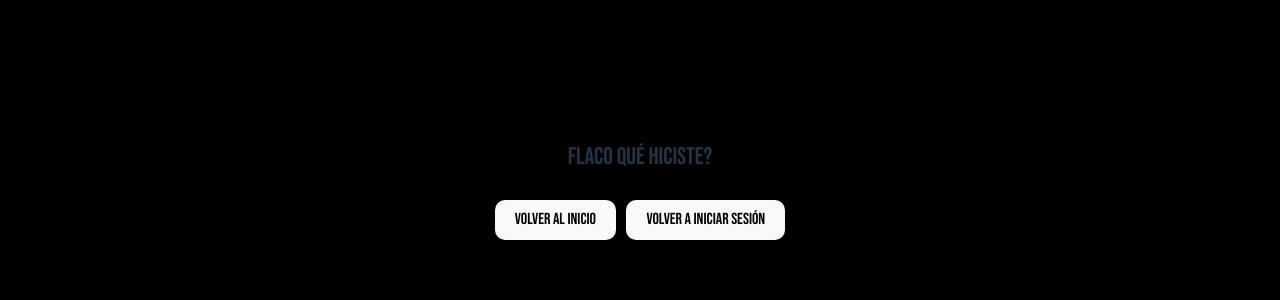
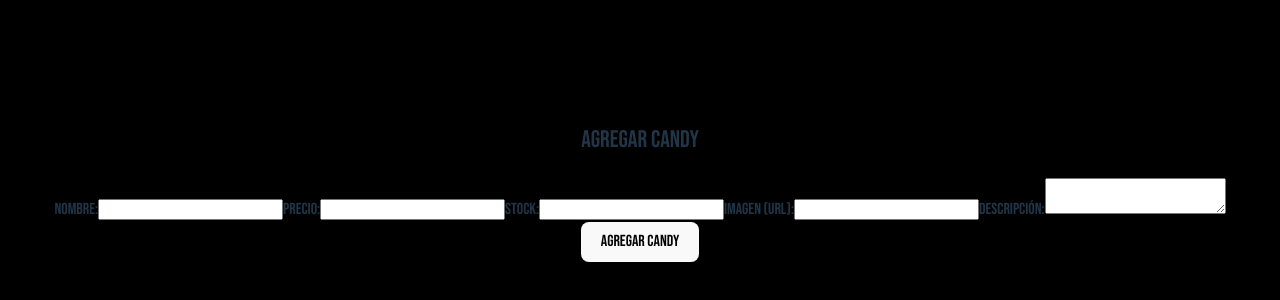
Before and after one commit to Morkalll/TPI, a React (Vite) app: page /addcandy in a window 1280 px wide. Shown: the part 218-518 px from the top of the page. Built offline with nearby package versions, Linux system fonts and the light colour scheme.

Commit message:
Creacion de CreateMovieForm.jsx y CreateCandyForm, css a completar

```diff
--- a/src/App.jsx
+++ b/src/App.jsx
@@ -13,7 +13,8 @@ import { Profile } from './components/pages/Profile/Profile';
 import { Candy } from './components/pages/Candy/Candy';
 import { NotFound } from './components/pages/NotFound/NotFound';
 import { CheckoutPage } from "./components/pages/Cart/CheckoutPage";
-
+import { CreateMoviesForm } from './components/Forms/CreateMovieForm';
+import { CreateCandyForm } from './components/Forms/CreateCandyForm';
 
 
 
@@ -35,7 +36,8 @@ function App() {
         <Route path='candy' element={<Candy />} />
         <Route path='*' element={<NotFound />} />
         <Route path="/checkout" element={<CheckoutPage />} />
-
+        <Route path="/addmovie" element={<CreateMoviesForm />} />
+        <Route path="/addcandy" element={<CreateCandyForm />} />
       </Routes>
 
       <ToastContainer />
--- /dev/null
+++ b/src/components/Forms/CreateCandyForm.jsx
@@ -0,0 +1,69 @@
+import { useState } from "react";
+
+export const CreateCandyForm = () => {
+  const [form, setForm] = useState({
+    name: "",
+    price: "",
+    stock: "",
+    image: "",
+    description: "",
+  });
+
+  const [message, setMessage] = useState("");
+
+  const handleChange = (e) => {
+    setForm({ ...form, [e.target.name]: e.target.value });
+  };
+
+  const handleSubmit = async (e) => {
+    e.preventDefault();
+
+    try {
+      const response = await fetch("http://localhost:3000/api/candy", {
+        method: "POST",
+        headers: {
+          "Content-Type": "application/json",
+        },
+        body: JSON.stringify(form),
+      });
+
+      if (!response.ok) throw new Error("Error al crear el producto");
+
+      setMessage("Producto agregado con éxito");
+      setForm({
+        name: "",
+        price: "",
+        stock: "",
+        image: "",
+        description: "",
+      });
+    } catch (error) {
+      setMessage(error.message);
+    }
+  };
+
+  return (
+    <div>
+      <h2>Agregar Candy</h2>
+      <form onSubmit={handleSubmit}>
+        <label>Nombre:</label>
+        <input name="name" value={form.name} onChange={handleChange} required />
+
+        <label>Precio:</label>
+        <input name="price" type="number" value={form.price} onChange={handleChange} required />
+
+        <label>Stock:</label>
+        <input name="stock" type="number" value={form.stock} onChange={handleChange} required />
+
+        <label>Imagen (URL):</label>
+        <input name="image" value={form.image} onChange={handleChange} required />
+
+        <label>Descripción:</label>
+        <textarea name="description" value={form.description} onChange={handleChange} required />
+
+        <button type="submit">Agregar Candy</button>
+      </form>
+      {message && <p>{message}</p>}
+    </div>
+  );
+};
--- /dev/null
+++ b/src/components/Forms/CreateMovieForm.jsx
@@ -0,0 +1,90 @@
+import { useState } from "react";
+import './CreateMovieForm.css'
+
+export const CreateMoviesForm = () => {
+  const [form, setForm] = useState({
+    title: "",
+    genre: "",
+    director: "",
+    rating: "",
+    duration: "",
+    synopsis: "",
+    poster: "",
+    posterCarousel: "",
+    releaseDate: "",
+  });
+
+  const [message, setMessage] = useState("");
+
+  const handleChange = (e) => {
+    setForm({ ...form, [e.target.name]: e.target.value });
+  };
+
+  const handleSubmit = async (e) => {
+    e.preventDefault();
+
+    try {
+      const response = await fetch("http://localhost:3000/api/movielistings", {
+        method: "POST",
+        headers: {
+          "Content-Type": "application/json",
+        },
+        body: JSON.stringify(form),
+      });
+
+      if (!response.ok) throw new Error("Error al crear la película");
+
+      setMessage(" Película creada con éxito");
+      setForm({
+        title: "",
+        genre: "",
+        director: "",
+        rating: "",
+        duration: "",
+        synopsis: "",
+        poster: "",
+        posterCarousel: "",
+        releaseDate: "",
+      });
+    } catch (error) {
+      setMessage(error.message);
+    }
+  };
+
+  return (
+    <div>
+      <h2>Agregar Película</h2>
+      <form onSubmit={handleSubmit} classname ="movie-form">
+        <label>Título:</label>
+        <input name="title" value={form.title} onChange={handleChange} required />
+
+        <label>Género:</label>
+        <input name="genre" value={form.genre} onChange={handleChange} required />
+
+        <label>Director:</label>
+        <input name="director" value={form.director} onChange={handleChange} required />
+
+        <label>Rating:</label>
+        <input name="rating" type="number" value={form.rating} onChange={handleChange} />
+
+        <label>Duración (min):</label>
+        <input name="duration" type="number" value={form.duration} onChange={handleChange} />
+
+        <label>Sinopsis:</label>
+        <textarea name="synopsis" value={form.synopsis} onChange={handleChange}></textarea>
+
+        <label>Poster (URL):</label>
+        <input name="poster" value={form.poster} onChange={handleChange} />
+
+        <label>Poster Carousel (URL):</label>
+        <input name="posterCarousel" value={form.posterCarousel} onChange={handleChange} />
+
+        <label>Fecha de estreno:</label>
+        <input name="releaseDate" type="date" value={form.releaseDate} onChange={handleChange} />
+
+        <button type="submit">Agregar Película</button>
+      </form>
+      {message && <p>{message}</p>}
+    </div>
+  );
+};
```
Also changed, not shown: src/components/Forms/CreateMovieForm.css (added), 1 other file (tests, documents, lock files or other folders).
